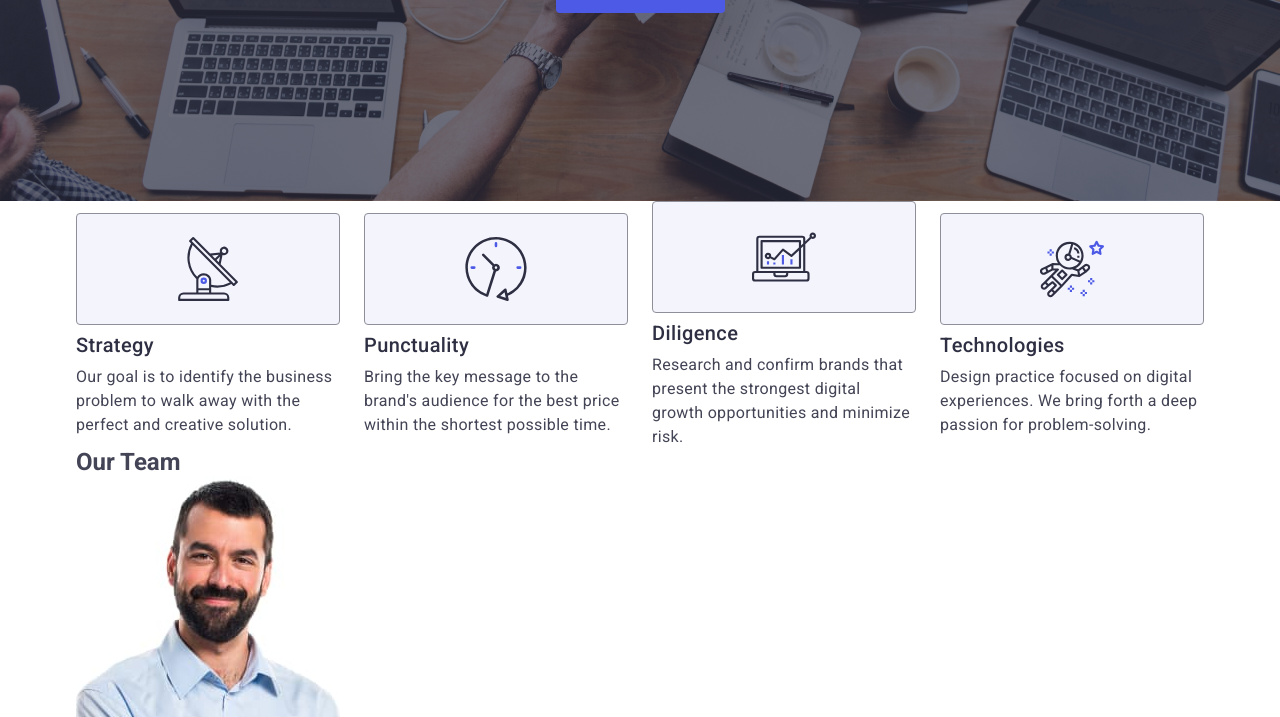
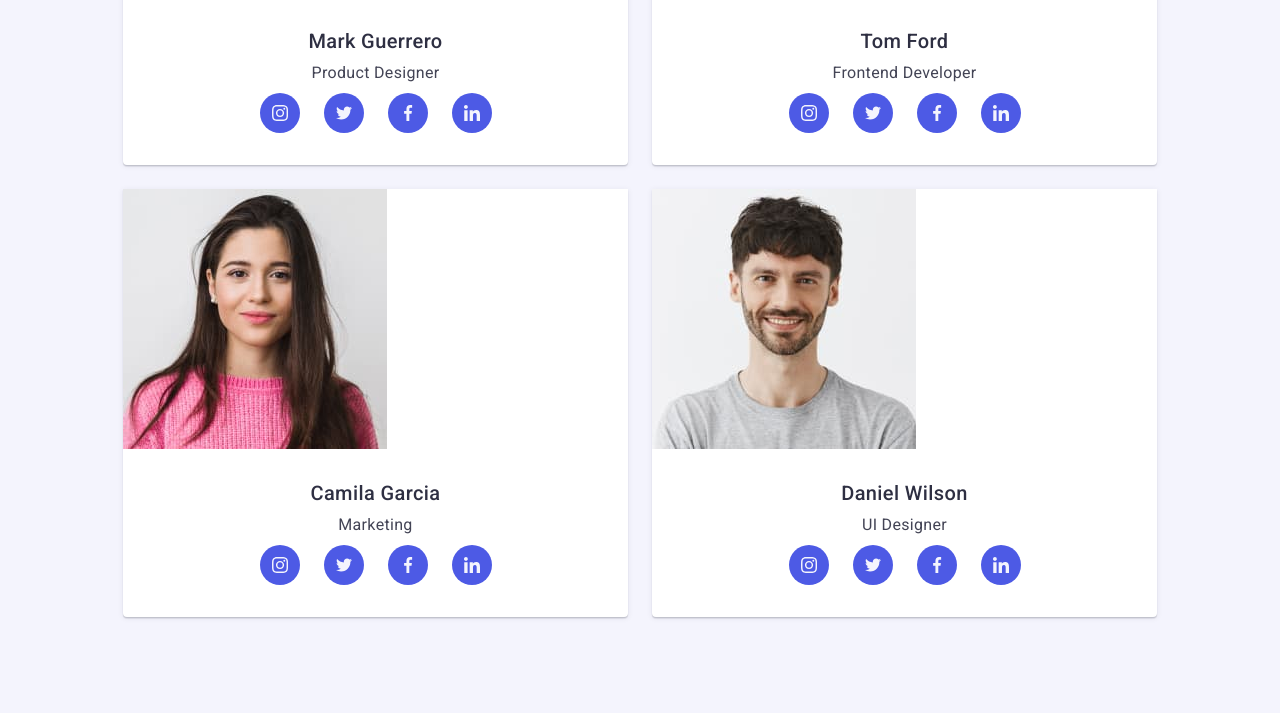
Before and after one commit to oksana-rybalka/goit-markup-hw-06, a plain HTML site: page index.html in a window 1280 px wide. Shown: the part 471-1188 px from the top of the page. Drawn offline with nearby package versions, Linux system fonts and the light colour scheme.

Commit message:
team-section

```diff
--- a/css/styles-old.css
+++ b/css/styles-old.css
@@ -211,8 +211,6 @@ margin-bottom: 72px;
 .social-item {
     width: 40px;
     height: 40px;
-
-
    }
 
 .list-team {
@@ -261,7 +259,6 @@ text-align: center;
 margin-bottom: 8px;
 }
 
-
 /* section portfolio */
 
 .main-page-portfolio {
@@ -303,7 +300,6 @@ margin-bottom: 8px;
     gap: 24px;
     row-gap: 48px;
 }
-
 
 .portfolio-item {
     width: calc((100% - 48px) / 3);
--- a/css/styles.css
+++ b/css/styles.css
@@ -1,5 +1,5 @@
 .hidden {
-    display: ;
+    display: none;
 }
 body {
     font-family: "Roboto", sans-serif;
@@ -562,3 +562,111 @@ transition: background-color 250ms cubic-bezier(0.4, 0, 0.2, 1);
             font-weight: 400;
         }
     }
+
+    /* section team */
+
+.section-team {
+    color: #2e2f42;
+    letter-spacing: 0.02em;
+    background-color: #f4f4fd;
+    padding-bottom: 96px;
+    padding-top: 96px;
+    margin-right: 0;
+}
+.title-team {
+    font-weight: 700;
+    font-size: 36px;
+    line-height: 1.11;
+    letter-spacing: 0.02em;
+    text-align: center;
+    text-transform: capitalize;
+    margin-bottom: 72px;
+
+}
+.list-team {
+    display: flex;
+    flex-wrap: wrap;
+    gap: 72px;
+    row-gap: 32px;
+    align-items: center;
+}
+.team-item {
+    display: block;
+    border-radius: 0 0 4px 4px;
+    box-shadow: 0 2px 1px 0 rgba(46, 47, 66, 0.08), 0 1px 1px 0 rgba(46, 47, 66, 0.16), 0 1px 6px 0 rgba(46, 47, 66, 0.08);
+}
+.list-team .team-item {
+    background-color: #FFFFFF;
+}
+.list-social {
+    display: flex;
+    justify-content: center;
+    gap: 24px;
+    flex-direction: row;
+    align-items: center;
+}
+.social-item {
+    width: 40px;
+    height: 40px;
+}
+
+.social-icon {
+    fill: #f4f4fd;
+}
+.social-link {
+    width: 100%;
+    height: 100%;
+    background-color: #4d5ae5;
+    border-radius: 50%;
+    display: flex;
+    align-items: center;
+    justify-content: center;
+    transition: background-color 250ms cubic-bezier(0.4, 0, 0.2, 1);
+}
+.social-link:hover,
+.social-link:focus {
+    background-color: #404bbf;
+}
+.profile-container {
+    padding-top: 32px;
+    padding-bottom: 32px;
+}
+.title-name {
+    font-weight: 500;
+    font-size: 20px;
+    line-height: 1.2;
+    letter-spacing: 0.02em;
+    text-align: center;
+    margin-bottom: 8px
+}
+.about-profesion {
+    font-weight: 400;
+    font-size: 16px;
+    line-height: 1.5;
+    letter-spacing: 0.02em;
+    color: #434455;
+    text-align: center;
+    margin-bottom: 8px;
+}
+
+@media screen and (min-width: 768px){
+    .section-team {
+        padding-left: 108px;
+        padding-right: 108px;
+    }
+    .list-team {
+            gap: 24px;
+            row-gap: 64px;
+            align-items: center;
+    .team-item {
+        display: block;
+        width: calc((100% - 24px)/ 2);
+    }
+}
+}
+@media screen and (min-width: 1158px) {
+    .list-team {
+       display: flex;
+       gap: 24px;
+            }
+    }
--- a/index.html
+++ b/index.html
@@ -30,7 +30,7 @@
   </head>
 
   <body>
-    <header class="" class="page-header">
+    <header class="hidden" class="page-header">
       <div class="container header-container">
         <nav class="header-nav">
           <a class="logo heder-logo" href="./index.html"
@@ -142,14 +142,14 @@
     </header>
 
     <main class="page-main">
-      <section class="main-section-button">
+      <section class="hidden" class="main-section-button">
         <div class="container">
           <h1 class="main-page-title">Effective Solutions for Your Business</h1>
           <button class="button">Order Service</button>
         </div>
       </section>
 
-      <section class="" class="main-section-solution">
+      <section class="hidden" class="main-section-solution">
         <div class="container solution-container">
           <h2 class="visually-hidden">for busines</h2>
           <ul class="list-solutions">
@@ -205,13 +205,14 @@
         </div>
       </section>
 
-      <section class="hidden" class="section-team">
+      <section class="section-team">
         <div class="container">
           <h2 class="title-team">Our Team</h2>
           <ul class="list-team">
             <li class="team-item">
               <img
-                src="./images/img-marc-pc.jpg"
+                srcset="./images/img-marc.jpg 1x, ./images/img-marc@2.jpg 2x"
+                src="./images/img-camila.jpg"
                 alt="image Mark Guerrero"
                 width="264"
               />
@@ -252,7 +253,8 @@
             </li>
             <li class="team-item">
               <img
-                src="./images/img-tom-pc.jpg"
+                srcset="./images/img-tom.jpg 1x, ./images/img-tom-@2.jpg 2x"
+                src="images/img-tom.jpg"
                 alt="image Tom Ford"
                 width="264"
               />
@@ -293,7 +295,11 @@
             </li>
             <li class="team-item">
               <img
-                src="./images/img-camila-pc.jpg"
+                srcset="
+                  ./images/img-camila.jpg    1x,
+                  ./images/img-camila-@2.jpg 2x
+                "
+                src="./images/img-camila.jpg"
                 alt="image Camila Garcia"
                 width="264"
               />
@@ -334,7 +340,11 @@
             </li>
             <li class="team-item">
               <img
-                src="./images/img-daniel-pc.jpg"
+                srcset="
+                  ./images/img-daniel.jpg    1x,
+                  ./images/img-daniel-@2.jpg 2x
+                "
+                src="./images/img-daniel.jpg"
                 alt="image Daniel Wilson"
                 width="264"
               />
```
Also changed, not shown: images/img-camila-@2.jpg (added), images/img-camila.jpg (renamed from images/img-camila-pc.jpg), images/img-daniel-@2.jpg (added), images/img-daniel.jpg (renamed from images/img-daniel-pc.jpg), images/img-marc.jpg (renamed from images/img-marc-pc.jpg), images/img-marc@2.jpg (added), images/img-tom-@2.jpg (added), images/img-tom.jpg (renamed from images/img-tom-pc.jpg).
